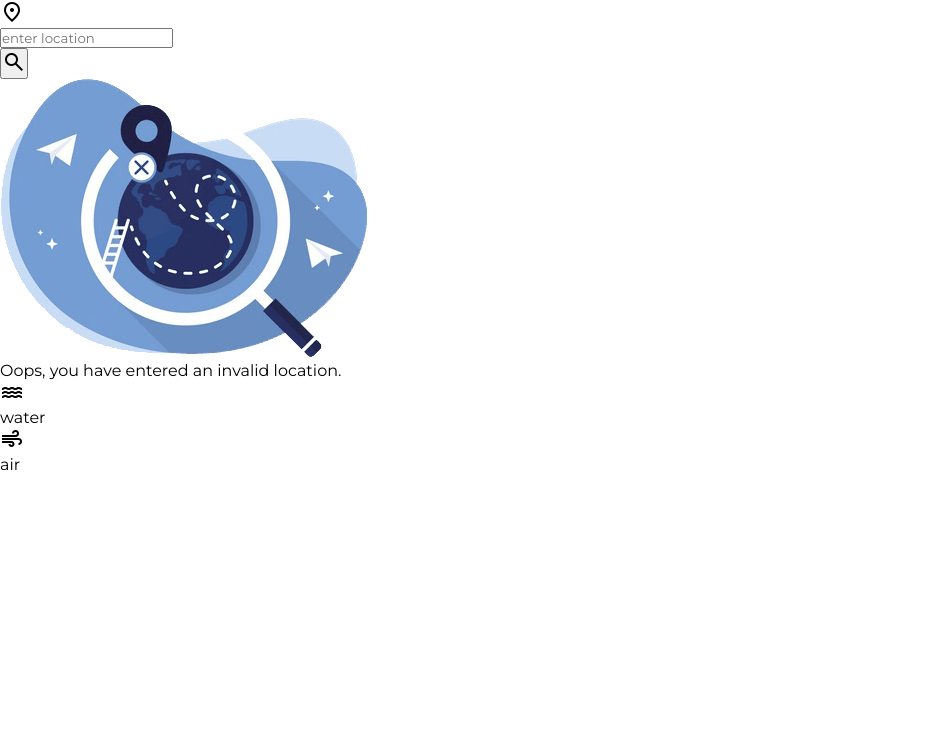
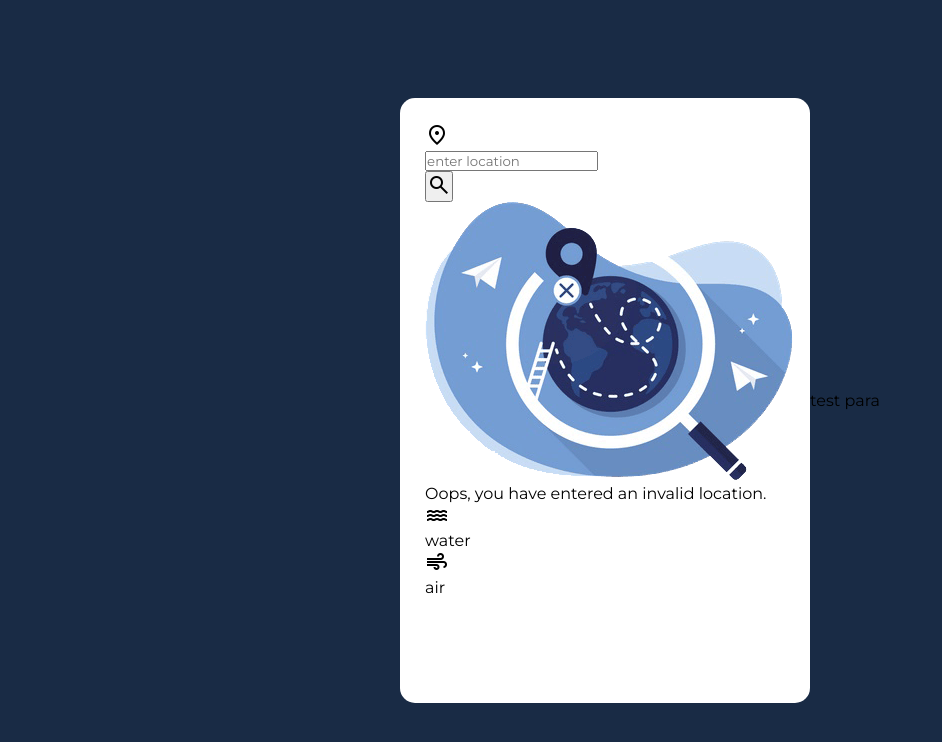
Before and after one commit to benaderaw/weather-app, a plain HTML site: page index.html in a window 1280 px wide. Shown: the whole page, without its empty margins (0-942 px from the left). Drawn offline with nearby package versions, Linux system fonts and the light colour scheme.

Commit message:
Added style to the body and container div

```diff
--- a/index.html
+++ b/index.html
@@ -49,5 +49,6 @@
         <p class="wind-detail">air</p>
       </div>
     </div>
+    <p>test para</p>
   </body>
 </html>
--- a/src/css/main.css
+++ b/src/css/main.css
@@ -4,3 +4,22 @@
   margin: 0;
   box-sizing: border-box;
 }
+
+body {
+  display: flex;
+  height: 100vh;
+  background-color: rgb(25, 43, 69);
+  align-items: center;
+  justify-content: center;
+}
+
+.container {
+  display: relative;
+  width: 410px;
+  height: 605px;
+  padding: 25px;
+  background-color: white;
+  border-radius: 15px;
+  overflow: hidden;
+  transition: 0.6s ease;
+}
```
